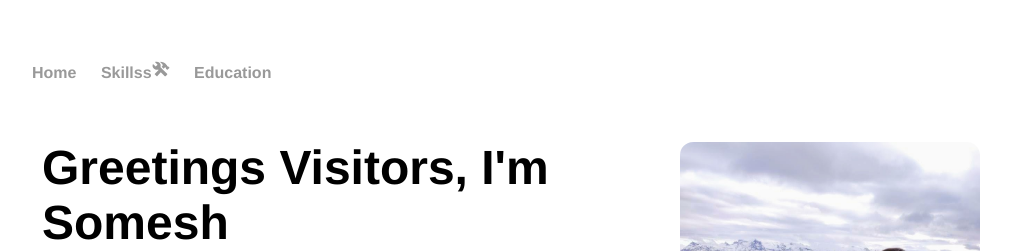
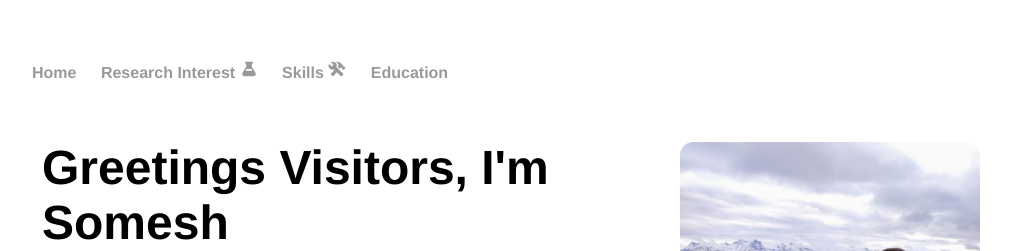
Before and after one commit to saisomesh2594/saisomesh2594.github.io, a Jekyll site: the page built from index.html, in a window 1280 px wide. Shown: the top 251 px of the page, without its empty margins (128-1156 px from the left). Built offline with Jekyll 4.4.1, drawn with Linux system fonts in a browser that asks for light colours.

Commit message:
Add RI menu

```diff
--- a/_layouts/default.html
+++ b/_layouts/default.html
@@ -15,7 +15,8 @@
 		<nav>
 			<ul>
 				<li><a href="">Home</a></li>
-				<li><a href="">Skillss<ion-icon name="construct" size="small"></ion-icon></a></li>
+				<li><a href="">Research Interest <ion-icon name="flask" size="small"></ion-icon></a></li>
+				<li><a href="">Skills <ion-icon name="construct" size="small"></ion-icon></a></li>
 				<li><a href="">Education</a></li>
 			</ul>
 		</nav>
```
